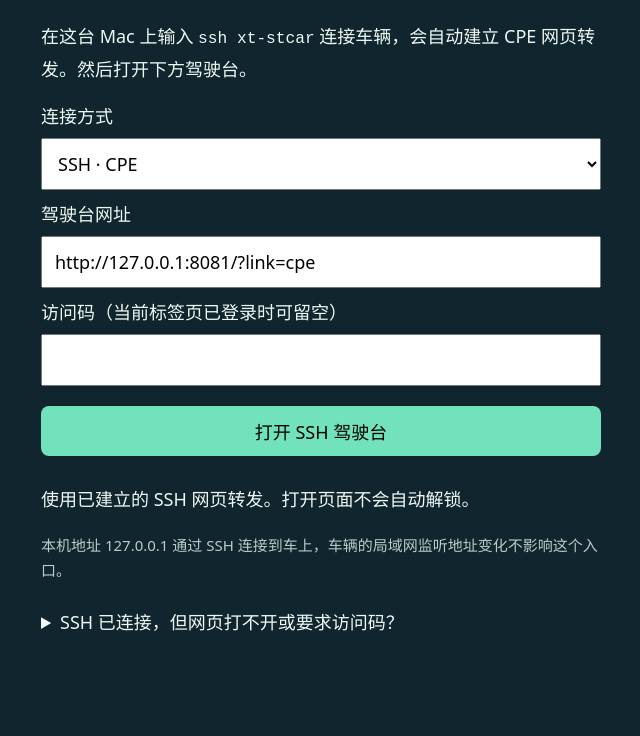
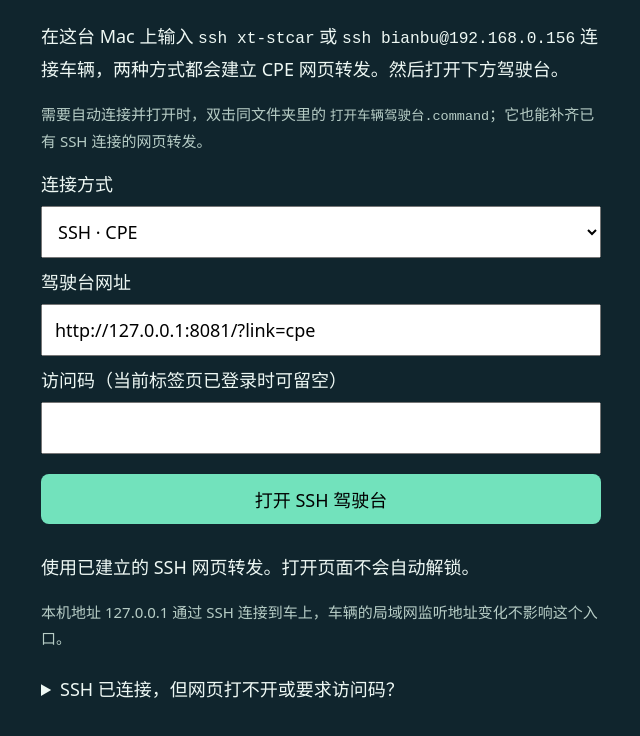
Before and after one commit to kxkxkxa767/XT-STCAR, a plain HTML site: page 打开车辆驾驶台.html in a window 1280 px wide. Shown: the part 164-900 px from the top of the page, without its empty margins (319-959 px from the left). Drawn offline with Linux system fonts and the light colour scheme.

Commit message:
让直接IP的车辆SSH登录也自动建立驾驶台转发

```diff
--- a/打开车辆驾驶台.html
+++ b/打开车辆驾驶台.html
@@ -14,7 +14,8 @@ details{margin-top:24px}summary{cursor:pointer}code{font-size:.9em}.note{font-si
 </head>
 <body>
 <h1>XT-STCAR 驾驶台</h1>
-<p>在这台 Mac 上输入 <code>ssh xt-stcar</code> 连接车辆，会自动建立 CPE 网页转发。然后打开下方驾驶台。</p>
+<p>在这台 Mac 上输入 <code>ssh xt-stcar</code> 或 <code>ssh bianbu@192.168.0.156</code> 连接车辆，两种方式都会建立 CPE 网页转发。然后打开下方驾驶台。</p>
+<p class="note">需要自动连接并打开时，双击同文件夹里的 <code>打开车辆驾驶台.command</code>；它也能补齐已有 SSH 连接的网页转发。</p>
 <form id="entry">
 <label>连接方式
 <select id="connection">
@@ -30,7 +31,7 @@ details{margin-top:24px}summary{cursor:pointer}code{font-size:.9em}.note{font-si
 <p class="note" id="connection-note">本机地址 127.0.0.1 通过 SSH 连接到车上，车辆的局域网监听地址变化不影响这个入口。</p>
 <details>
 <summary>SSH 已连接，但网页打不开或要求访问码？</summary>
-<p><code>ssh xt-stcar</code> 已配置自动网页转发；旧的直接 IP 登录命令不会自动转发。双击工程内的 <code>打开车辆驾驶台.command</code>，或者在 <strong>Mac 本地终端</strong>（提示符为 <code>yuhaojin@…</code>）运行：</p>
+<p>新的别名和直接 IP 登录都已配置自动网页转发。若当前连接是在更新配置前建立的，或网页需要访问码，双击工程内的 <code>打开车辆驾驶台.command</code>，或者在 <strong>Mac 本地终端</strong>（提示符为 <code>yuhaojin@…</code>）运行：</p>
 <pre id="open-command">python3 /Users/yuhaojin/Documents/XT-STCAR/scripts/open-vehicle-console.py --link cpe</pre>
 <button type="button" data-copy="open-command">复制启动命令</button>
 <p>命令会复用 CPE 的 SSH 连接、建立网页转发并自动带上访问码打开驾驶台。</p>
```
Also changed, not shown: 1 other file.
